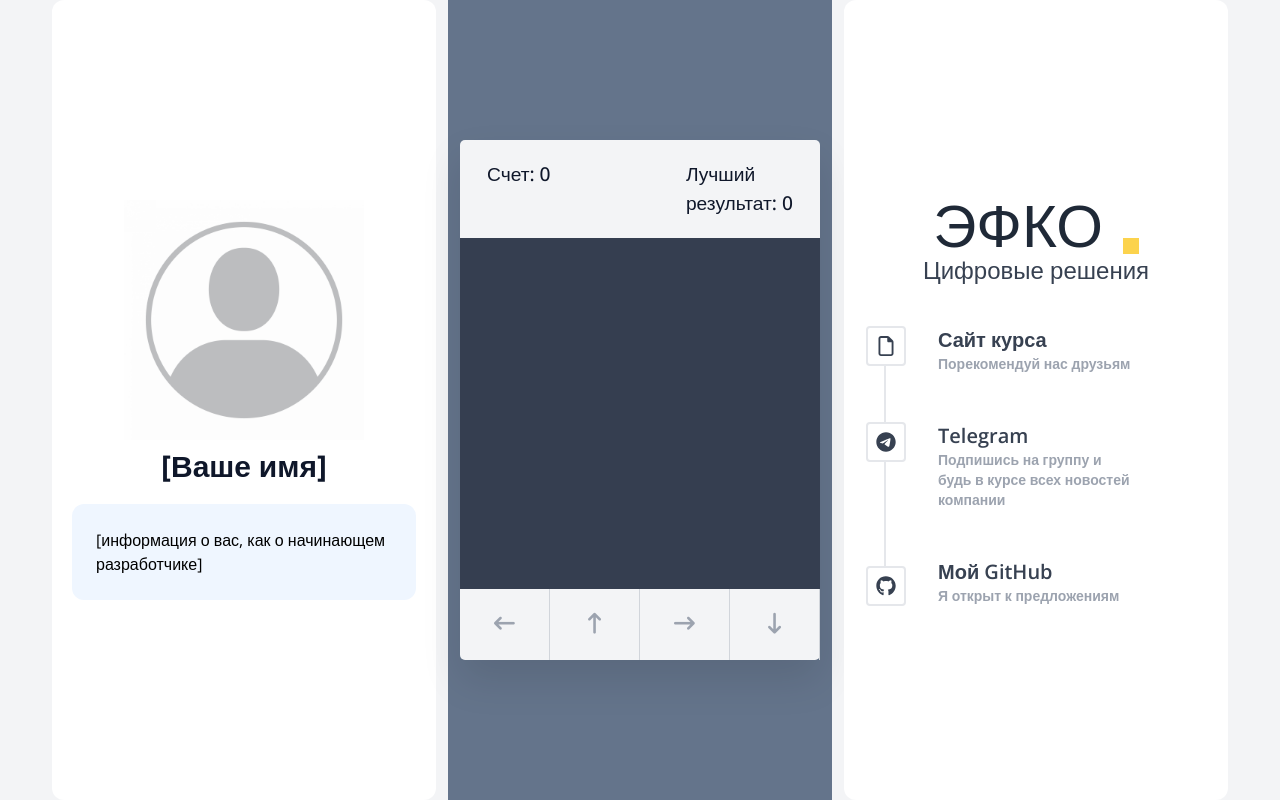
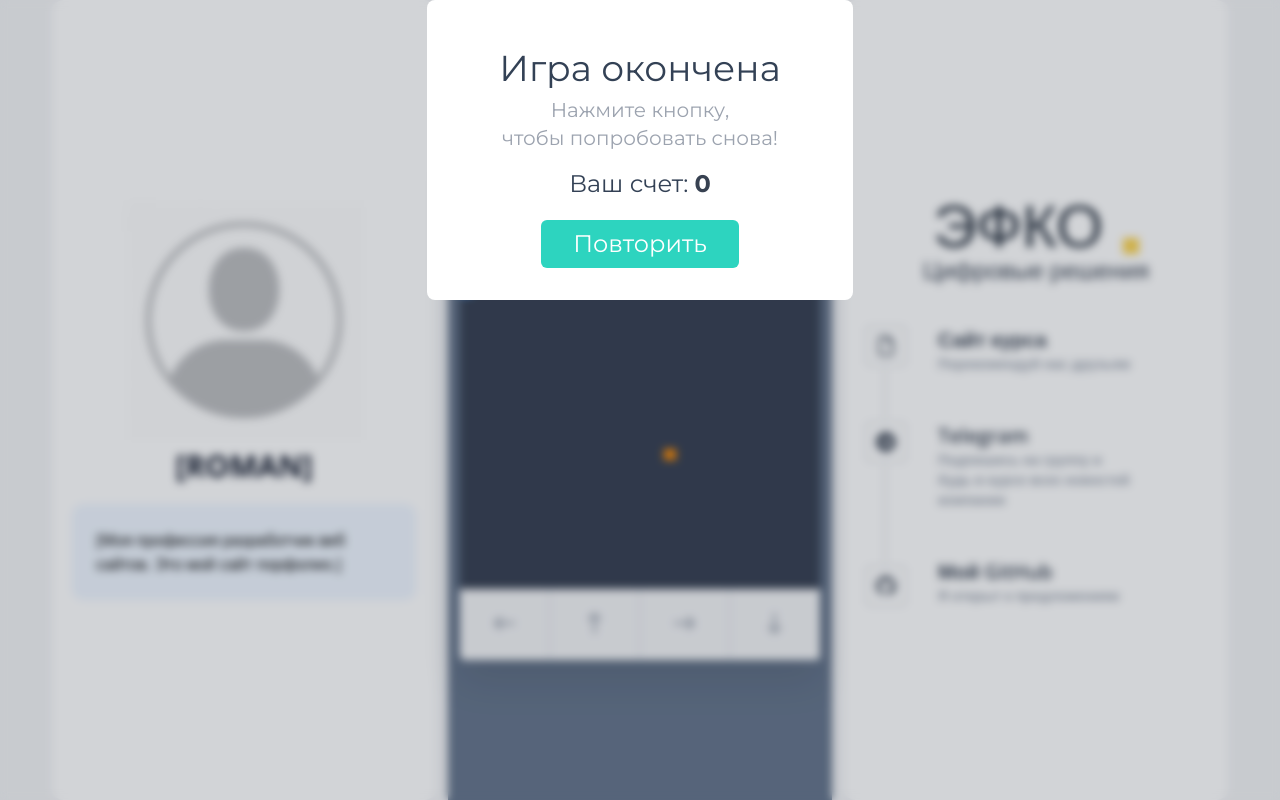
Before and after one commit to olimpjs/portfolio, a plain HTML site: page index.html in a window 1280 px wide. Both pictures are taken after a click on the icon 505 px from the left and 624 px from the top of the page. Drawn offline with nearby package versions, Linux system fonts and the light colour scheme.

Commit message:
инициализация проекта

```diff
--- a/index.html
+++ b/index.html
@@ -39,12 +39,12 @@
             />
           </div>
           <!-- TODO: 9. Добавить свое имя -->
-          <h1 class="text-3xl font-bold text-slate-900">[Ваше имя]</h1>
+          <h1 class="text-3xl font-bold text-slate-900">[ROMAN]</h1>
         </div>
 
         <!-- TODO: 10. Добавить информацию о себе -->
         <div class="bg-blue-50 w-full rounded-xl p-6">
-          [информация о вас, как о начинающем разработчике]
+          [Моя профессия разработчик веб сайтов. Это мой сайт порфолио.]
         </div>
       </div>
 
--- a/js/script.js
+++ b/js/script.js
@@ -1,8 +1,10 @@
-// TODO: 1. Определить стартовое положение змейки
+
 let foodX, foodY;
 let velocityX = 0, velocityY = 0;
 let snakeBody = [];
 let score = 0;
+let snakeX=5
+let snakeY=5
 
 const storageKeys = {
     highScore: 'snake:high_score',
@@ -74,7 +76,7 @@ function handleNewIteration() {
     }
 
     // TODO: 3. Включить обновление позиции еды
-
+updateFoodPosition()
     // TODO: 4. Включить наполнение змеи
 
     score++;
@@ -161,8 +163,11 @@ document.addEventListener("DOMContentLoaded", ()=> {
     const intervalId = setInterval(initGame, 100);
 
     // TODO: 2. Включить отслеживание нажатия клавиатуры для старта игры
-
+document.addEventListener('keyup',changeDirection)
     document.addEventListener('snake:game_over', function (event) {
         // TODO: 5. Включить обработку события завершения игры
+clearInterval(intervalId)
+const modalwindow=document.getElementById('game-over-modal')
+modalwindow.style.display='block'
     });
 })
```
Also changed, not shown: README.md.
